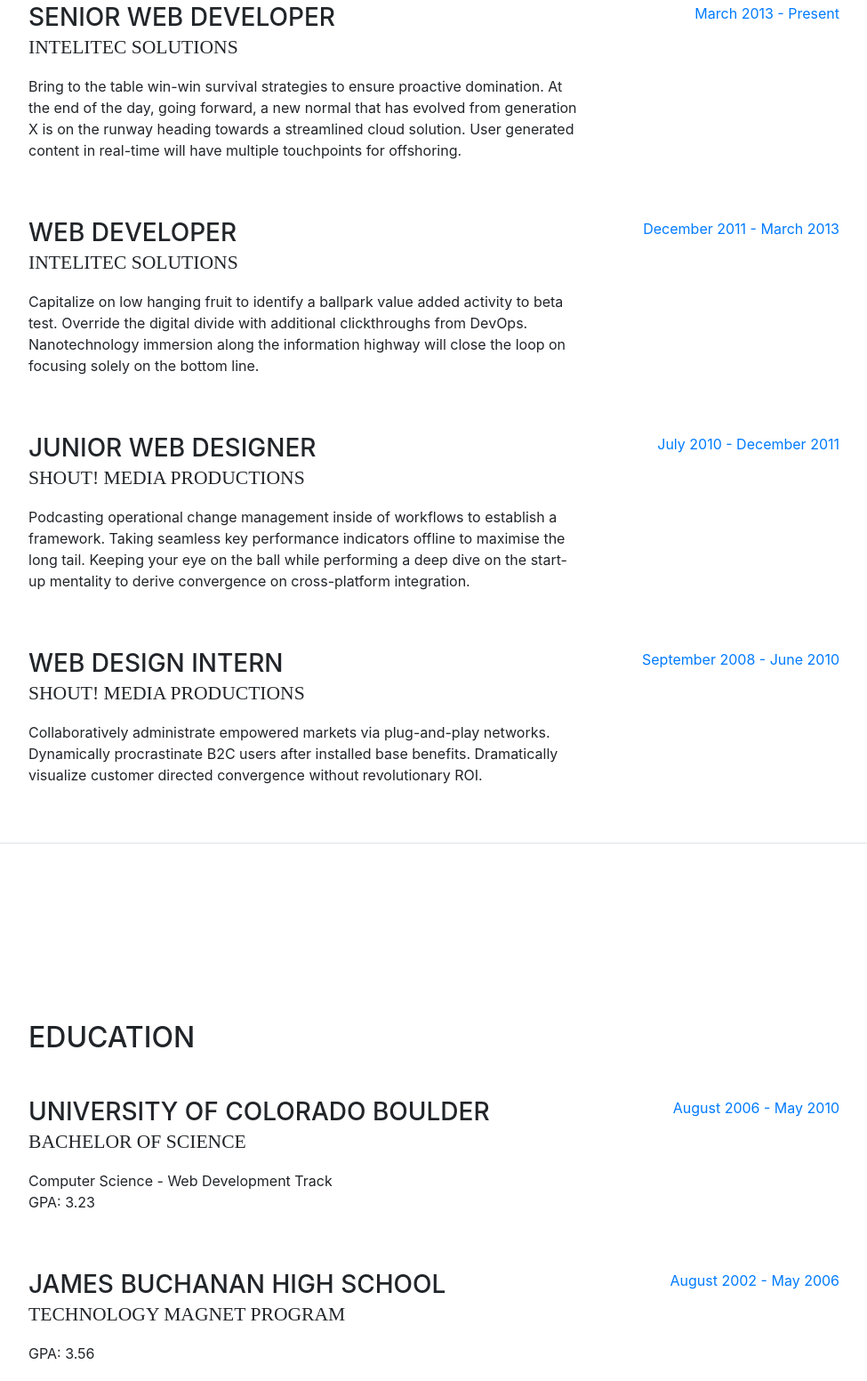
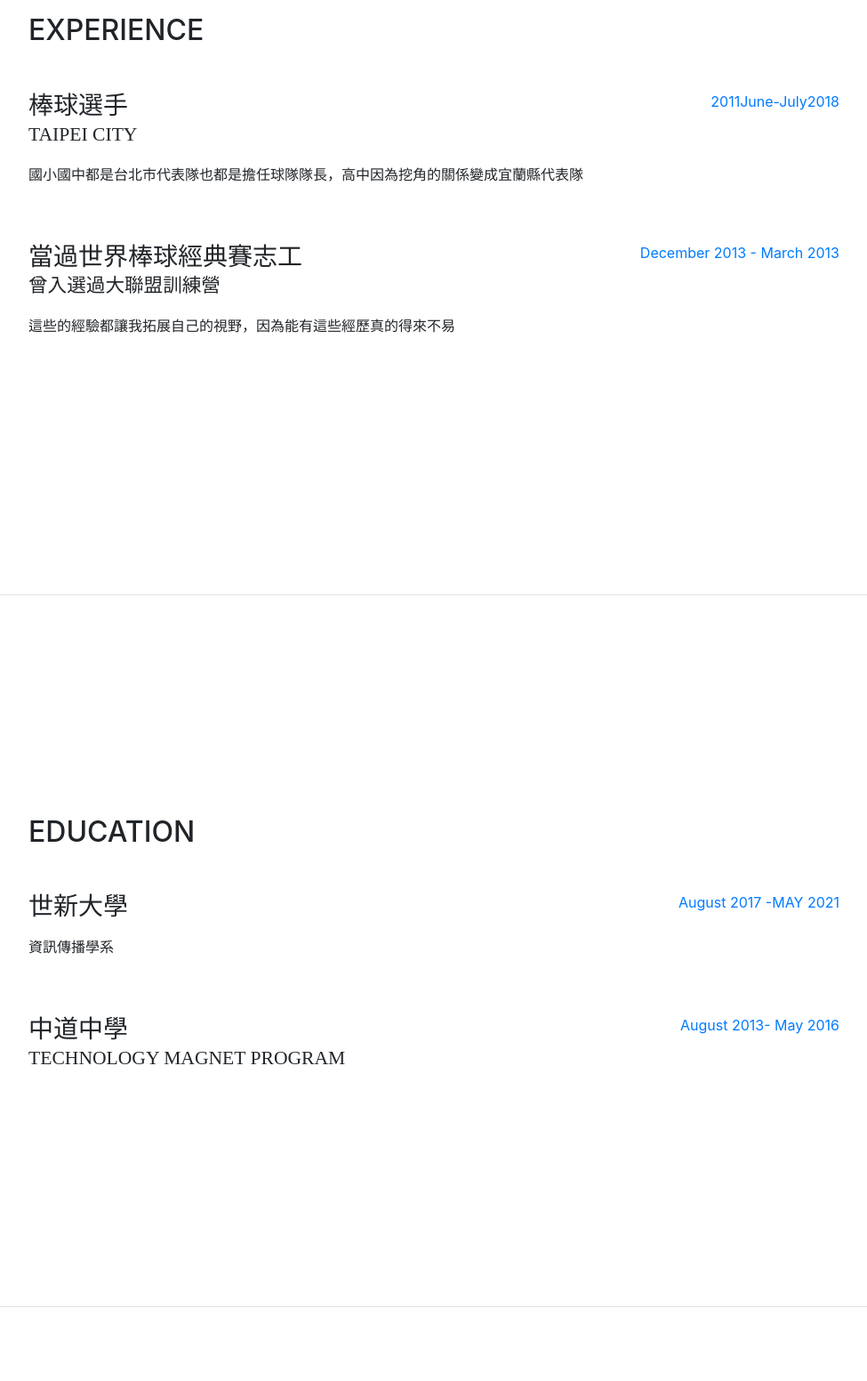
Before and after one commit to jasonyang123/jasonyang123.github.io, a website with bundled scripts: page index.html in a window 1280 px wide. Shown: the part 931-2483 px from the top of the page at 89% size, without its empty margins (288-1263 px from the left). Built offline with nearby package versions, Linux system fonts and the light colour scheme; a web font is replaced by a local one.

Commit message:
original resume

```diff
--- a/index.html
+++ b/index.html
@@ -8,7 +8,7 @@
     <meta name="description" content="">
     <meta name="author" content="">
 
-    <title>Resume - Start Bootstrap Theme</title>
+    <title>朋諺的人生</title>
 
     <!-- Bootstrap core CSS -->
     <link href="vendor/bootstrap/css/bootstrap.min.css" rel="stylesheet">
@@ -65,13 +65,13 @@
 
       <section class="resume-section p-3 p-lg-5 d-flex d-column" id="about">
         <div class="my-auto">
-          <h1 class="mb-0">Clarence
-            <span class="text-primary">Taylor</span>
+          <h1 class="mb-0">楊朋諺<br>
+            <span class="text-primary">YEN-PENG,YANG</span>
           </h1>
-          <div class="subheading mb-5">3542 Berry Street · Cheyenne Wells, CO 80810 · (317) 585-8468 ·
-            <a href="mailto:name@email.com">name@email.com</a>
+          <div class="subheading mb-5">台北市文山區木柵路二段198號 · 0921-805-618.
+            <a href="mailto:0921805618jasonasd@gmail.com">0921805618jasonasd@gmail.com</a>
           </div>
-          <p class="mb-5">I am experienced in leveraging agile frameworks to provide a robust synopsis for high level overviews. Iterative approaches to corporate strategy foster collaborative thinking to further the overall value proposition.</p>
+          <p class="mb-5">目前就讀世新大學資訊傳播學系，非常喜歡這類科系，可以學到非常多專業項目，我也是一位棒球選手，三級棒球資歷非常豐富，國小國中都是台北市代表隊，高中也是宜蘭縣代表隊，平時也喜歡彈吉他，也參加過大大小小的比賽，表演經歷非常豐富，但我更喜歡在音樂裡找尋自己</p>
           <ul class="list-inline list-social-icons mb-0">
             <li class="list-inline-item">
               <a href="#">
@@ -115,45 +115,46 @@
 
           <div class="resume-item d-flex flex-column flex-md-row mb-5">
             <div class="resume-content mr-auto">
-              <h3 class="mb-0">Senior Web Developer</h3>
-              <div class="subheading mb-3">Intelitec Solutions</div>
-              <p>Bring to the table win-win survival strategies to ensure proactive domination. At the end of the day, going forward, a new normal that has evolved from generation X is on the runway heading towards a streamlined cloud solution. User generated content in real-time will have multiple touchpoints for offshoring.</p>
+              <h3 class="mb-0">棒球選手</h3>
+              <div class="subheading mb-3">TAIPEI CITY
+			  </div>
+              <p>國小國中都是台北市代表隊也都是擔任球隊隊長，高中因為挖角的關係變成宜蘭縣代表隊</p>
             </div>
             <div class="resume-date text-md-right">
-              <span class="text-primary">March 2013 - Present</span>
+              <span class="text-primary">2011June-July2018</span>
             </div>
           </div>
 
           <div class="resume-item d-flex flex-column flex-md-row mb-5">
             <div class="resume-content mr-auto">
-              <h3 class="mb-0">Web Developer</h3>
-              <div class="subheading mb-3">Intelitec Solutions</div>
-              <p>Capitalize on low hanging fruit to identify a ballpark value added activity to beta test. Override the digital divide with additional clickthroughs from DevOps. Nanotechnology immersion along the information highway will close the loop on focusing solely on the bottom line.</p>
+              <h3 class="mb-0">當過世界棒球經典賽志工</h3>
+              <div class="subheading mb-3">曾入選過大聯盟訓練營</div>
+              <p>這些的經驗都讓我拓展自己的視野，因為能有這些經歷真的得來不易</p>
             </div>
             <div class="resume-date text-md-right">
-              <span class="text-primary">December 2011 - March 2013</span>
+              <span class="text-primary">December 2013 - March 2013</span>
             </div>
           </div>
 
           <div class="resume-item d-flex flex-column flex-md-row mb-5">
             <div class="resume-content mr-auto">
-              <h3 class="mb-0">Junior Web Designer</h3>
-              <div class="subheading mb-3">Shout! Media Productions</div>
-              <p>Podcasting operational change management inside of workflows to establish a framework. Taking seamless key performance indicators offline to maximise the long tail. Keeping your eye on the ball while performing a deep dive on the start-up mentality to derive convergence on cross-platform integration.</p>
+              <h3 class="mb-0"></h3>
+              <div class="subheading mb-3"></div>
+              <p> </p>
             </div>
             <div class="resume-date text-md-right">
-              <span class="text-primary">July 2010 - December 2011</span>
+              <span class="text-primary"></span>
             </div>
           </div>
 
           <div class="resume-item d-flex flex-column flex-md-row">
             <div class="resume-content mr-auto">
-              <h3 class="mb-0">Web Design Intern</h3>
-              <div class="subheading mb-3">Shout! Media Productions</div>
-              <p>Collaboratively administrate empowered markets via plug-and-play networks. Dynamically procrastinate B2C users after installed base benefits. Dramatically visualize customer directed convergence without revolutionary ROI.</p>
+              <h3 class="mb-0"></h3>
+              <div class="subheading mb-3"></div>
+              <p></p>
             </div>
             <div class="resume-date text-md-right">
-              <span class="text-primary">September 2008 - June 2010</span>
+              <span class="text-primary"></span>
             </div>
           </div>
 
@@ -167,24 +168,24 @@
 
           <div class="resume-item d-flex flex-column flex-md-row mb-5">
             <div class="resume-content mr-auto">
-              <h3 class="mb-0">University of Colorado Boulder</h3>
-              <div class="subheading mb-3">Bachelor of Science</div>
-              <div>Computer Science - Web Development Track</div>
-              <p>GPA: 3.23</p>
+              <h3 class="mb-0">世新大學</h3>
+              <div class="subheading mb-3"></div>
+              <div>資訊傳播學系</div>
+              <p></p>
             </div>
             <div class="resume-date text-md-right">
-              <span class="text-primary">August 2006 - May 2010</span>
+              <span class="text-primary">August 2017 -MAY 2021 </span>
             </div>
           </div>
 
           <div class="resume-item d-flex flex-column flex-md-row">
             <div class="resume-content mr-auto">
-              <h3 class="mb-0">James Buchanan High School</h3>
+              <h3 class="mb-0">中道中學</h3>
               <div class="subheading mb-3">Technology Magnet Program</div>
-              <p>GPA: 3.56</p>
+              <p></p>
             </div>
             <div class="resume-date text-md-right">
-              <span class="text-primary">August 2002 - May 2006</span>
+              <span class="text-primary">August 2013- May 2016</span>
             </div>
           </div>
 
--- /dev/null
+++ b/new 1.css
@@ -0,0 +1,17 @@
+@import url(https://fonts.googleapis.com/earlyaccess/notosanstc.css);
+
+body {
+	font-family: "Noto Sans", "Noto Sans TC";
+}
+
+h1 {
+	font-family: inherit;
+	text-transform: none;
+	line-height: 6rem;
+}
+
+.subheading {
+	font-family: inherit;
+	text-transform: none;
+	margin-top: 1rem;
+}
```
Also changed, not shown: img/profile.jpg.
